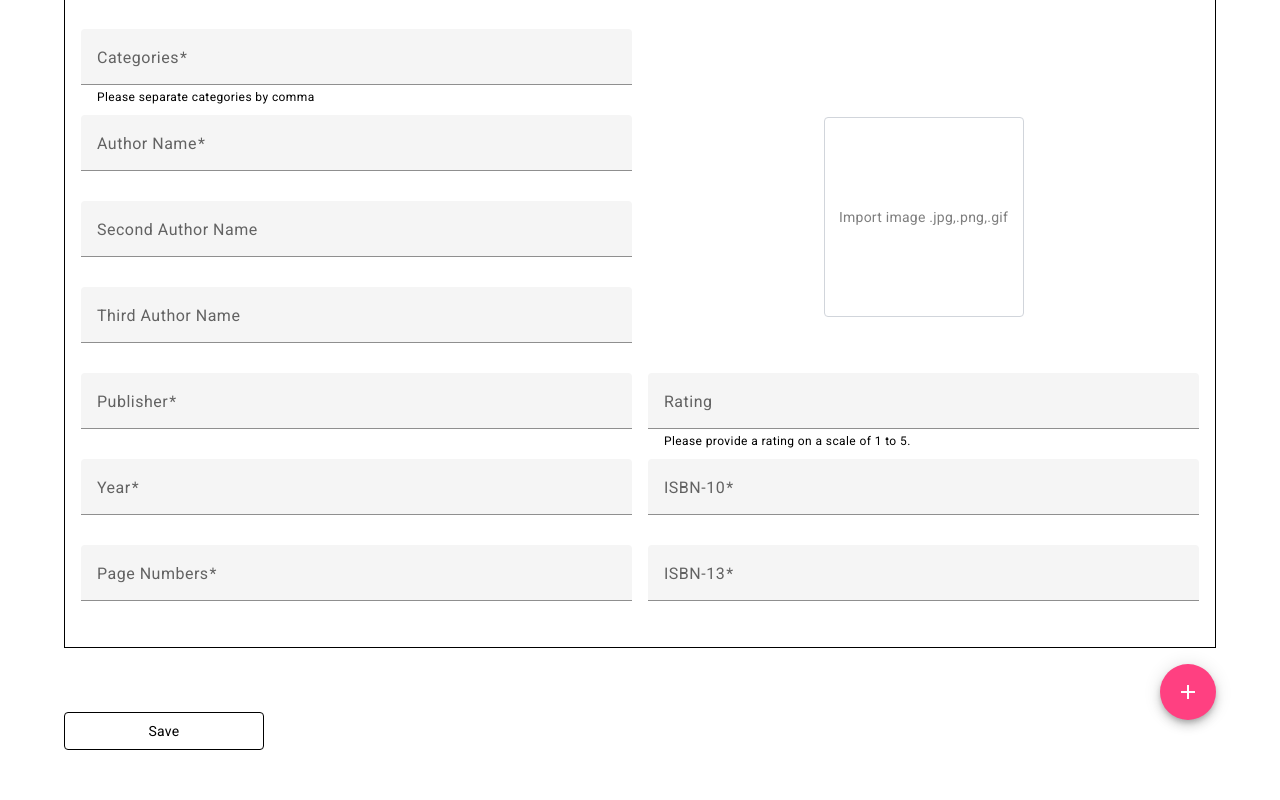
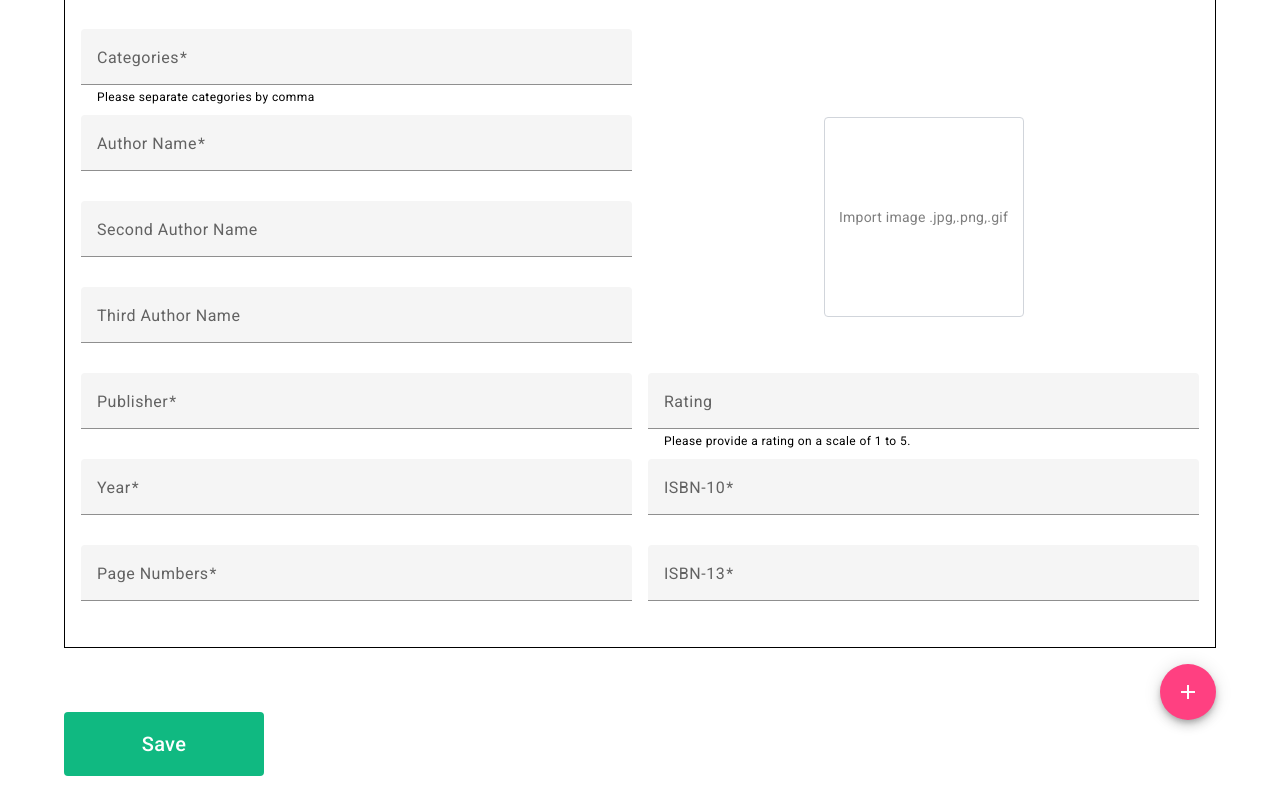
Before and after one commit to maria-kou/bookstore-app, an Angular app in the folder bookstore/: page /add in a window 1280 px wide. Shown: the part 348-1148 px from the top of the page. Before the commit the page ends 1122 px from the top, so only its background shows below. Built offline with nearby package versions, Linux system fonts and the light colour scheme.

Commit message:
ui fixes

```diff
--- a/bookstore/src/app/components/book-form/book-form.component.html
+++ b/bookstore/src/app/components/book-form/book-form.component.html
@@ -193,7 +193,7 @@
         <button type="button" mat-fab color="accent" class="float-end my-4" (click)="resetForm()">
             <mat-icon>add</mat-icon>
         </button>
-        <button type="button" matRipple class="border border-black rounded p-2 w-[200px] self-center mt-16"
+        <button type="button" matRipple class="bg-emerald-500 rounded p-2 w-[200px] h-16 self-center mt-16 font-medium text-white text-xl"
             type="submit">Save</button>
     </form>
 
```
